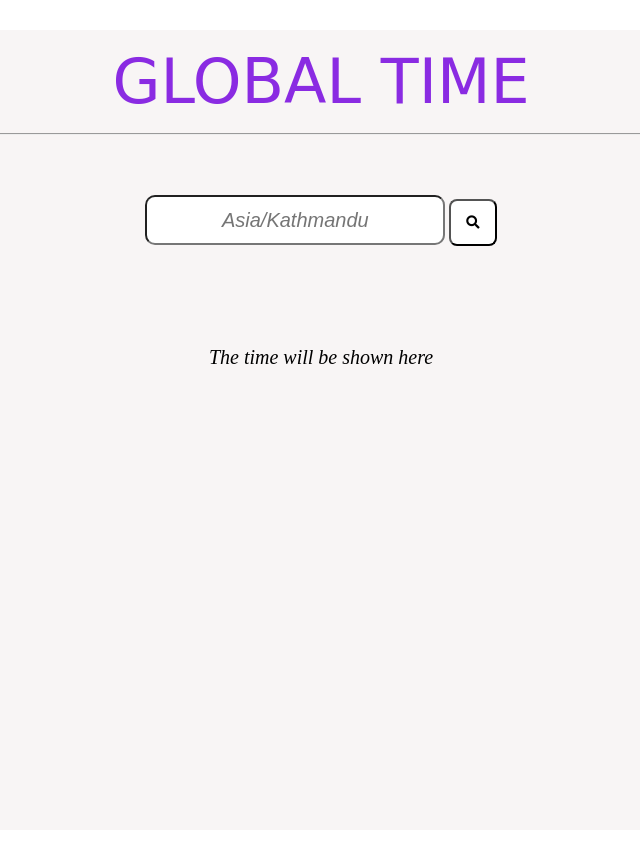
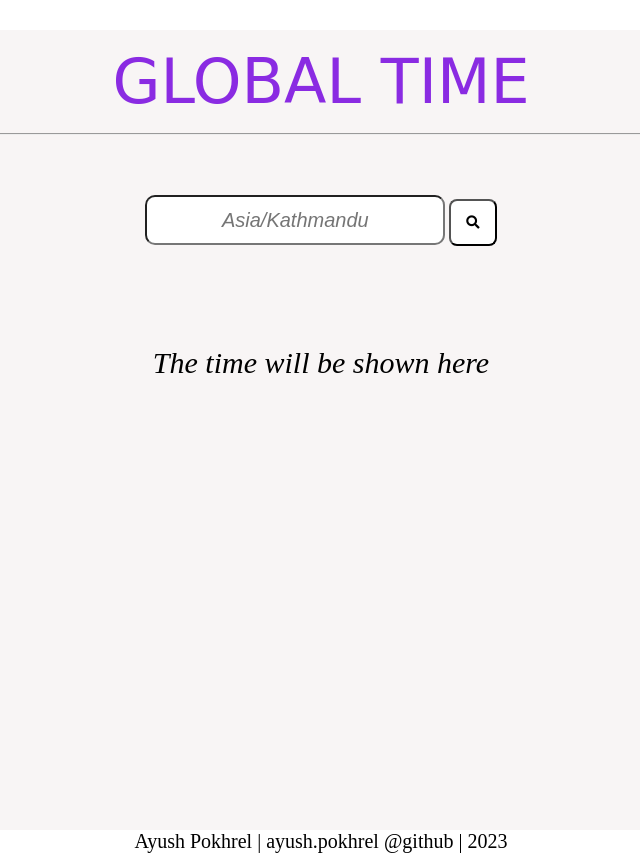
Before and after one commit to ayushpokhrel/Global-Time, a plain HTML site: page index.html in a window 1280 px wide. Shown: the whole page, without its empty margins (319-959 px from the left). Before the commit the page ends 830 px from the top, so only its background shows below. Drawn offline with Linux system fonts and the light colour scheme; a web font is replaced by a local one.

Commit message:
sec commit with copyright

```diff
--- a/index.html
+++ b/index.html
@@ -24,5 +24,8 @@
         <span class="result" id="result">The time will be shown here</span>
     </div>
     </div>
+    <div class="footer">
+        Ayush Pokhrel | ayush.pokhrel @github | 2023
+    </div>
 </body>
 </html>
--- a/style.css
+++ b/style.css
@@ -53,9 +53,13 @@ input[type="text"]
 
 
 .resultbox{
-    font-size: 20px;
+    font-size: 30px;
     text-align: center;
     margin-top: 100px;
     font-style: italic;
 
 }
+.footer{
+    text-align: center;
+    font-size: 20px;
+}
```
